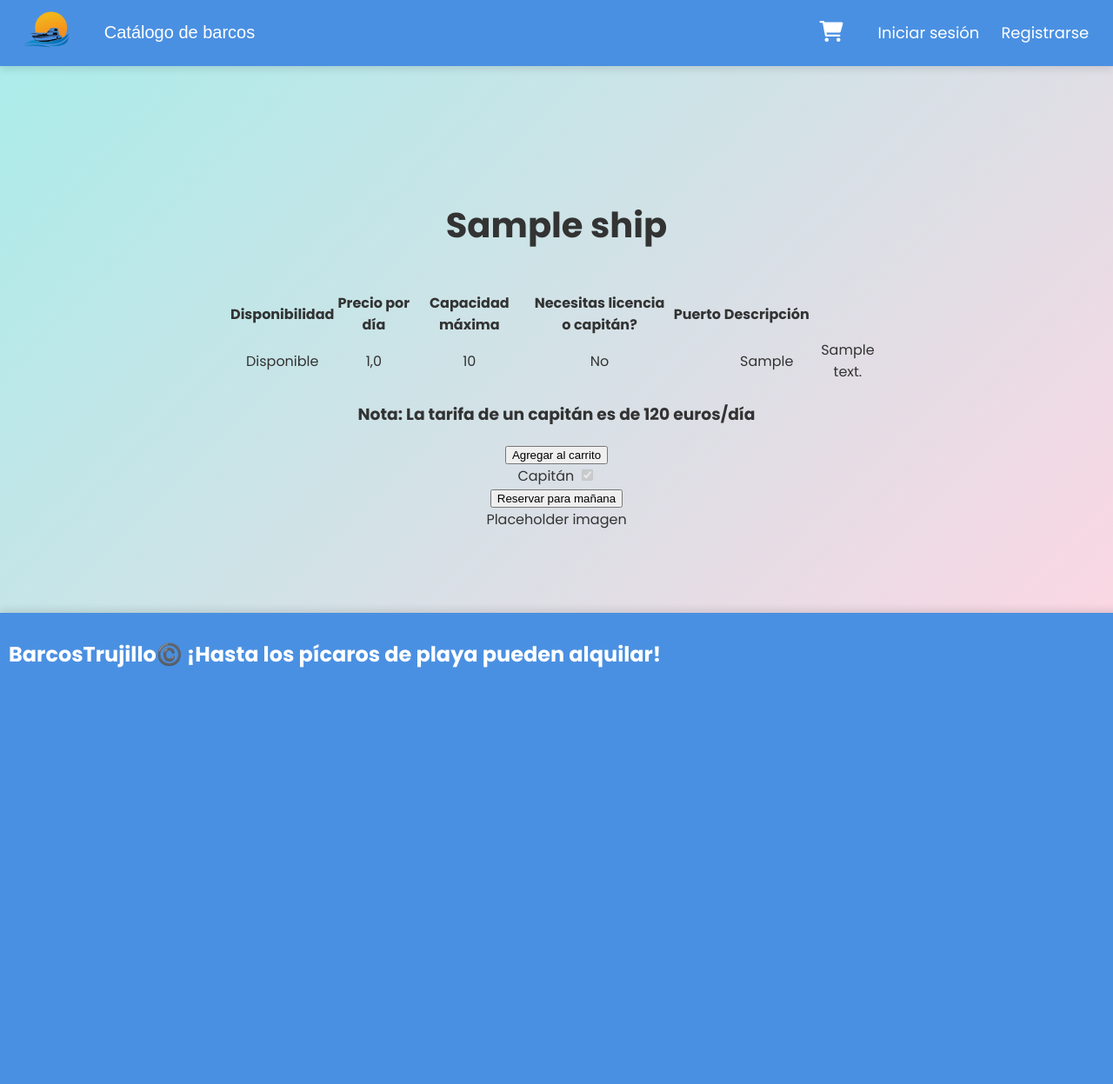
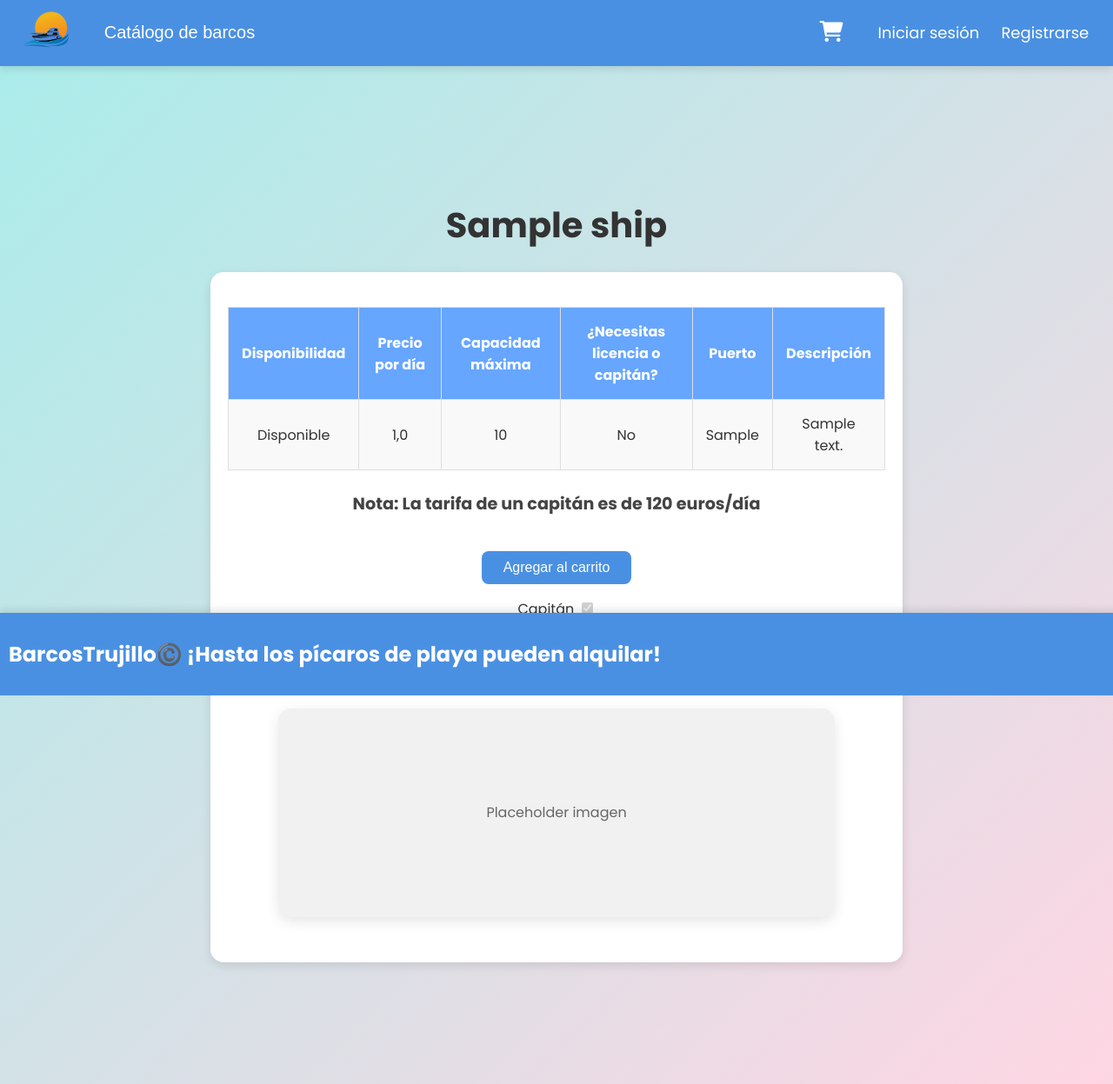
Before and after one commit to frajimmor2/NavegaTrujillo, a Django app: page /catalog/ship/1/ in a window 1280 px wide. Shown: the whole page at 87% size. Before the commit the page ends 768 px from the top, so only its background shows below. Run offline with Django 5.2, Linux system fonts and the light colour scheme; tables that the repository leaves empty hold one stand-in row (values such as "Sample post").

Commit message:
cambios en la vista show para que se vea bien de nuevo

```diff
--- a/NavegaTrujilloWeb/static/css/show.css
+++ b/NavegaTrujilloWeb/static/css/show.css
@@ -14,7 +14,9 @@ body.ship-show-page {
     display: flex;
     flex-direction: column;
     align-items: center; /* Centra el contenido horizontalmente */
-    justify-content: flex-start;
+    justify-content: center; /* Centra el contenido verticalmente */
+    overflow-y: auto; /* Permitir scroll vertical */
+    padding-bottom: 100px; /* Añadir espacio para la navbar inferior */
 }
 
 /* Contenedor Principal */
@@ -24,6 +26,10 @@ body.ship-show-page {
     margin: 0 auto;
     padding: 20px;
     text-align: center; /* Alineación al centro */
+    background: #ffffff;
+    border-radius: 15px;
+    box-shadow: 0 4px 12px rgba(0, 0, 0, 0.1);
+    margin-bottom: 40px; /* Añade espacio con el pie de página */
 }
 
 /* Título del Barco */
--- a/NavegaTrujilloWeb/templates/catalog/show.html
+++ b/NavegaTrujilloWeb/templates/catalog/show.html
@@ -37,7 +37,6 @@
     <div class="ship-show-container">
         <!-- Título del Barco -->
 
-
         <!-- En caso de que sea admin, devuelve el formulario para cambiar los datos -->
         {% if request.user.is_staff and form %}
         <form action="" method="post" class="ship-show-card">
@@ -47,37 +46,36 @@
         </form>
         {% else %}
         <div class="card">
-
             <div class="card-body">
-			<!-- Que esto sea una tabla es una barbaridad, pero funciona, chaito (por favor cambiar eventualmente a un display decente -->
-			<table class="table">
+                <!-- Tabla de detalles del barco -->
+                <table class="ship-show-table">
                     <thead>
                         <tr>
-						<th class= "data_column">Disponibilidad</th>
-						<th class= "data_column">Precio por día</th>
-						<th class= "data_column">Capacidad máxima</th>
-						<th class= "data_column">Necesitas licencia o capitán?</th>
-						<th class= "data_column">Puerto</th>
-						<th class= "data_column">Descripción</th>
+                            <th class="data_column">Disponibilidad</th>
+                            <th class="data_column">Precio por día</th>
+                            <th class="data_column">Capacidad máxima</th>
+                            <th class="data_column">¿Necesitas licencia o capitán?</th>
+                            <th class="data_column">Puerto</th>
+                            <th class="data_column">Descripción</th>
                         </tr>
                     </thead>
                     <tbody>
                         <tr>
-						<td class= "data_column">{% if ship.available %} Disponible {% else %} No disponible {% endif %}</td>
-						<td class= "data_column">{{ ship.rent_per_day }}</td>
-						<td class= "data_column">{{ ship.capacity }}</td>
-						<td class= "data_column">{% if ship.needs_license %} Sí {% else %} No {% endif %}<td>
-						<td class= "data_column">{{ ship.port.ubication}}</td>
-						<td class= "data_column">{{ ship.description }}</td>
+                            <td class="data_column">{% if ship.available %} Disponible {% else %} No disponible {% endif %}</td>
+                            <td class="data_column">{{ ship.rent_per_day }}</td>
+                            <td class="data_column">{{ ship.capacity }}</td>
+                            <td class="data_column">{% if ship.needs_license %} Sí {% else %} No {% endif %}</td>
+                            <td class="data_column">{{ ship.port.ubication }}</td>
+                            <td class="data_column">{{ ship.description }}</td>
                         </tr>
                     </tbody>
                 </table>
-			<h3> Nota: La tarifa de un capitán es de 120 euros/día</h3>
+                <h3 class="ship-show-note"> Nota: La tarifa de un capitán es de 120 euros/día</h3>
                 <div>
                     {% if shipInCart %}
-					<button onclick="addCookieItem('{{ ship.id }}', 'remove')">Quitar del carrito</button>
+                    <button onclick="addCookieItem('{{ ship.id }}', 'remove')" class="ship-show-button-action">Quitar del carrito</button>
                     {% else %}
-					<button onclick="addCookieItem('{{ ship.id }}', 'add')">Agregar al carrito</button>
+                    <button onclick="addCookieItem('{{ ship.id }}', 'add')" class="ship-show-button-action">Agregar al carrito</button>
                     {% endif %}
                 </div>
             </div>
@@ -85,13 +83,12 @@
             <form action={% if request.user.is_authenticated %} "../../../reserva/{{ship.id}}" {% else %} "reserva" {% endif %} method="post">
                 {% csrf_token %}
                 {{ reservation_form }}
-			<input type="Submit" value="Reservar para mañana">
+                <input type="Submit" value="Reservar para mañana" class="ship-show-button-action">
             </form>
         </div>
-	<!-- Sigue sin hacer -->
-	<div> Placeholder imagen </div>
+        <!-- Imagen del Barco -->
+        <div class="ship-show-image"> Placeholder imagen </div>
         {% endif %}
-
     </div>
 
     <!-- Esto es para cambiar lo que pone en el texto mostrado en el formulario de reserva (inglés por defecto de Django) -->
@@ -101,4 +98,6 @@
         }
     </script>
 
+</body>
+
 {% endblock %}
```
Lines whose indentation alone changed are shown as unchanged.
